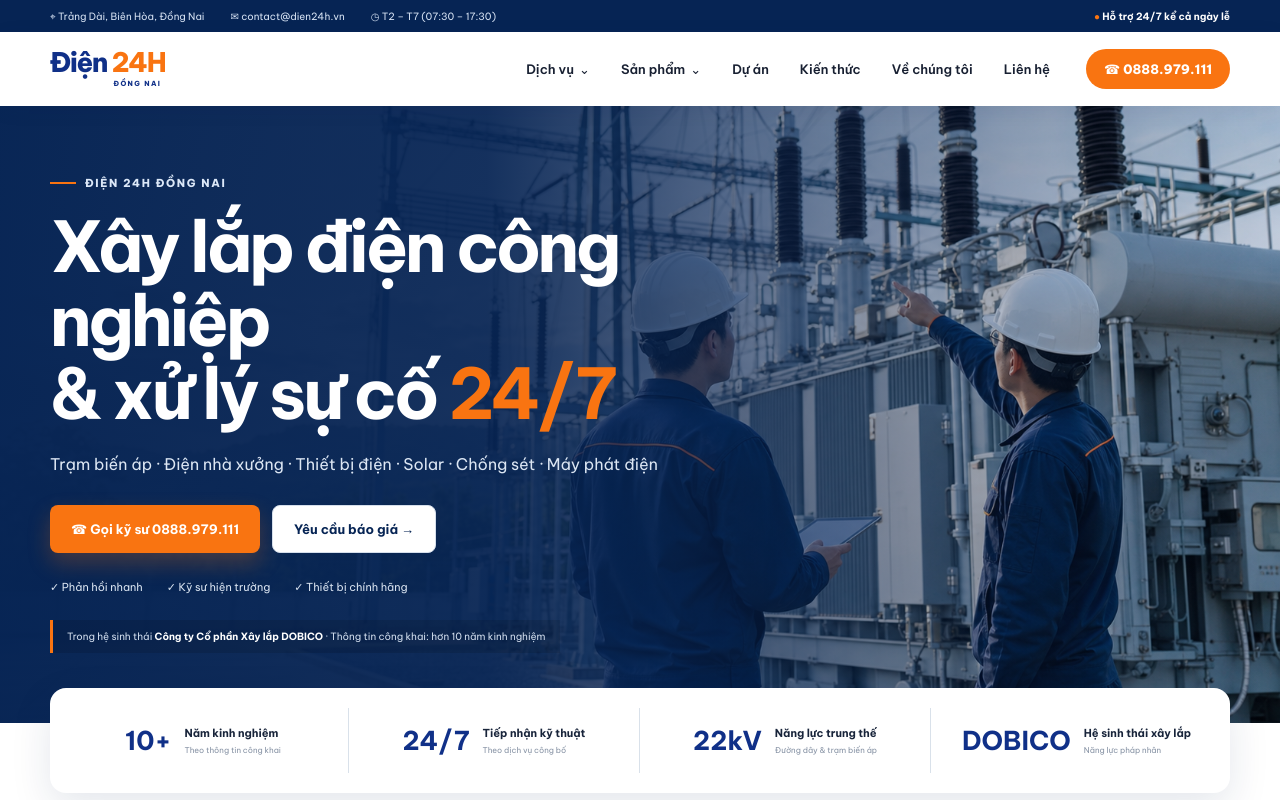
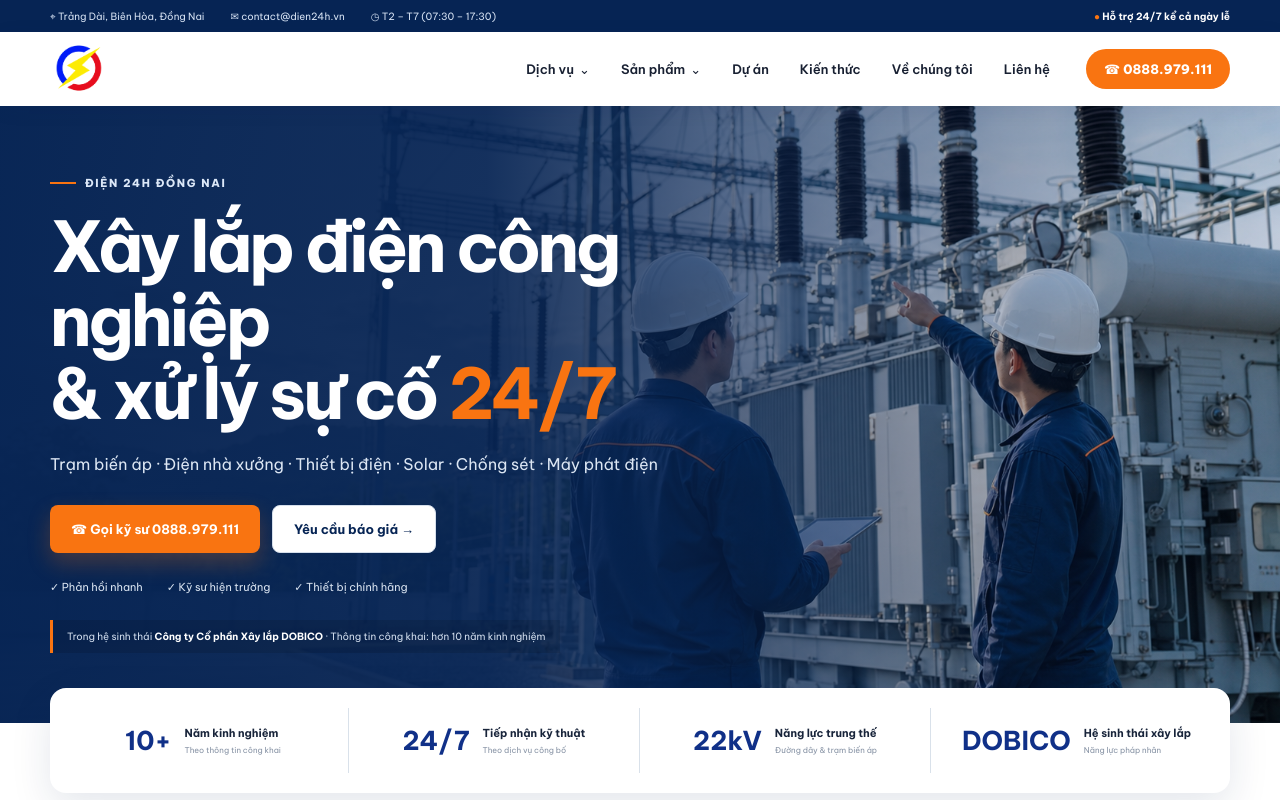
Before and after one commit to shinnn99/dien24h, a React (Vite) app: page / in a window 1280 px wide. Shown: the top 800 px of the page. Built offline with nearby package versions, Linux system fonts and the light colour scheme.

Commit message:
Replace text logos with transparent brand mark

```diff
--- a/index.html
+++ b/index.html
@@ -2,6 +2,7 @@
 <html lang="vi">
   <head>
     <meta charset="UTF-8" />
+    <link rel="icon" type="image/png" href="/logo-dien24h.png" />
     <meta name="viewport" content="width=device-width, initial-scale=1.0" />
     <meta name="description" content="Điện 24H Đồng Nai — giải pháp điện công nghiệp, trạm biến áp, điện nhà xưởng và hỗ trợ kỹ thuật 24/7." />
     <meta name="theme-color" content="#062454" />
--- a/src/components/SiteChrome.tsx
+++ b/src/components/SiteChrome.tsx
@@ -32,7 +32,7 @@ export function SiteHeader({ navigate, path }: Props) {
     <div className="topbar"><div className="container topbar-inner"><span>⌖ Trảng Dài, Biên Hòa, Đồng Nai</span><span>✉ {email}</span><span>◷ T2 – T7 (07:30 – 17:30)</span><b>● Hỗ trợ 24/7 kể cả ngày lễ</b></div></div>
     <header>
       <div className="container nav">
-        <SiteLink className="logo" href="/" navigate={navigate} onNavigate={() => setOpen(false)}><span>Điện</span> <em>24H</em><small>ĐỒNG NAI</small></SiteLink>
+        <SiteLink className="brand-logo" href="/" navigate={navigate} onNavigate={() => setOpen(false)}><img src="/logo-dien24h.png" alt="Điện 24H Đồng Nai" /></SiteLink>
         <button className="menu-button" onClick={() => setOpen(!open)} aria-label="Mở menu">☰</button>
         <nav className={open ? 'open' : ''}>
           {navItems.map(item => <div className={`nav-item ${path.startsWith(item.href.split('/').slice(0, 2).join('/')) ? 'current' : ''}`} key={item.label} onMouseEnter={() => setDropdown(item.label)} onMouseLeave={() => setDropdown(null)}>
@@ -49,7 +49,7 @@ export function SiteHeader({ navigate, path }: Props) {
 export function SiteFooter({ navigate }: { navigate: Navigate }) {
   return <footer>
     <div className="container footer-grid">
-      <div><div className="logo footer-logo"><span>Điện</span> <em>24H</em><small>ĐỒNG NAI</small></div><p>Thương hiệu dịch vụ điện công nghiệp trong hệ sinh thái Công ty Cổ phần Xây lắp DOBICO.</p></div>
+      <div><SiteLink className="brand-logo footer-brand-logo" href="/" navigate={navigate}><img src="/logo-dien24h.png" alt="Điện 24H Đồng Nai" /></SiteLink><p>Thương hiệu dịch vụ điện công nghiệp trong hệ sinh thái Công ty Cổ phần Xây lắp DOBICO.</p></div>
       <div><h4>Liên kết nhanh</h4><SiteLink href="/" navigate={navigate}>Trang chủ</SiteLink><SiteLink href="/gioi-thieu" navigate={navigate}>Về chúng tôi</SiteLink><SiteLink href="/du-an" navigate={navigate}>Dự án</SiteLink><SiteLink href="/kien-thuc" navigate={navigate}>Kiến thức</SiteLink></div>
       <div><h4>Dịch vụ nổi bật</h4><SiteLink href="/dich-vu/tram-bien-ap" navigate={navigate}>Trạm biến áp</SiteLink><SiteLink href="/dich-vu/sua-chua-dien-24h" navigate={navigate}>Sửa chữa điện 24H</SiteLink><SiteLink href="/dich-vu/dien-cong-nghiep" navigate={navigate}>Điện nhà xưởng</SiteLink><SiteLink href="/san-pham" navigate={navigate}>Thiết bị điện</SiteLink></div>
       <div><h4>Liên hệ</h4><p>H4 Thân Nhân Trung, KP4C, Trảng Dài<br />Biên Hòa, Đồng Nai<br />{email}</p><a className="hotline footer-hotline" href={phoneHref}>☎ {phoneDisplay}</a></div>
```
Also changed, not shown: public/logo-dien24h.png (added), src/App.css, 1 other file (tests, documents, lock files or other folders).
